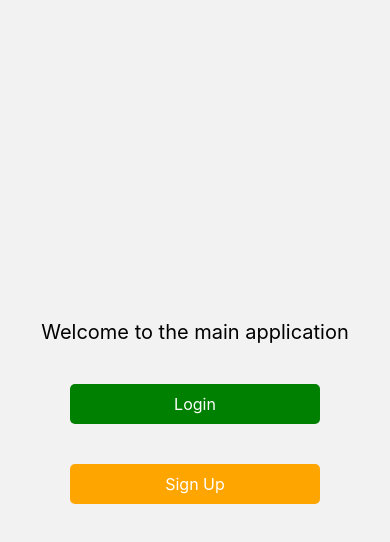
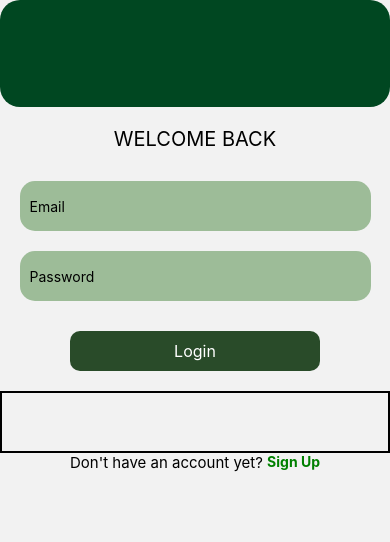
Before and after one commit to GiftSibiya/expoLocal, a React Native app: screen /Login in a window 390 px wide. Shown: the top 542 px of the page. Built offline with nearby package versions, Linux system fonts and the light colour scheme.

Commit message:
login Screen

```diff
--- a/src/screens/auth/Login.jsx
+++ b/src/screens/auth/Login.jsx
@@ -1,6 +1,12 @@
 /// IDEPENDENCY IMPORTS ///
 import React from "react";
-import { View, Text, TouchableOpacity, StyleSheet } from "react-native";
+import {
+  View,
+  Text,
+  TouchableOpacity,
+  StyleSheet,
+  TextInput,
+} from "react-native";
 ///--///
 
 /// FUCTIONS ///
@@ -17,13 +23,33 @@ const Login = ({ navigation }) => {
 
   return (
     <View style={styles.container}>
-      <Text style={styles.heading}>Welcome to the main application</Text>
-      <TouchableOpacity style={styles.loginBtn} onPress={handleLogin}>
-        <Text style={styles.btnText}>Login</Text>
-      </TouchableOpacity>
-      <TouchableOpacity style={styles.signUpBtn} onPress={handleSignUp}>
-        <Text style={styles.btnText}>Sign Up</Text>
-      </TouchableOpacity>
+      <View style={styles.loginHeader}></View>
+      <Text style={styles.heading}>WELCOME BACK</Text>
+
+      {/* INPUT CONTAINER */}
+      <View style={styles.InputContainer}>
+        <TextInput placeholder="Email" style={styles.emailInput}></TextInput>
+        <TextInput
+          placeholder="Password"
+          style={styles.passwordInput}
+        ></TextInput>
+        <TouchableOpacity style={styles.loginBtn} onPress={handleLogin}>
+          <Text style={styles.btnText}>Login</Text>
+        </TouchableOpacity>
+      </View>
+
+      {/* -- */}
+
+      {/* LOGIN ICONS */}
+      <View style={styles.loginIcons}></View>
+      {/* -- */}
+
+      <View style={styles.signUpCon}>
+        <Text style={styles.noAccount}>Don't have an account yet? </Text>
+        <TouchableOpacity onPress={handleSignUp}>
+          <Text style={styles.signUp}>Sign Up</Text>
+        </TouchableOpacity>
+      </View>
     </View>
   );
 };
@@ -31,33 +57,84 @@ const Login = ({ navigation }) => {
 export default Login;
 
 const styles = StyleSheet.create({
-  container: {
-    flex: 1,
-    justifyContent: "center",
-    alignItems: "center",
+  container: {},
+
+  loginHeader: {
+    backgroundColor: "#004721",
+    width: "100%",
+    height: "35%",
+    borderRadius: 20,
   },
+
   heading: {
     textAlign: "center",
     fontSize: 20,
-    marginBottom: 20,
+    marginVertical: 20,
   },
+
+  /// INPUT STYLES ///
+
+  InputContainer: {
+    display: "flex",
+    flexDirection: "column",
+    alignItems: "center",
+  },
+
+  emailInput: {
+    margin: 10,
+    height: 50,
+    width: "90%",
+    borderRadius: 15,
+    padding: 10,
+    backgroundColor: "#9DBC98",
+  },
+
+  passwordInput: {
+    margin: 10,
+    height: 50,
+    width: "90%",
+    borderRadius: 15,
+    padding: 10,
+    backgroundColor: "#9DBC98",
+  },
+
   loginBtn: {
     marginVertical: 20,
-    backgroundColor: "green",
+    backgroundColor: "#294B29",
     padding: 10,
     width: 250,
-    borderRadius: 5,
+    borderRadius: 10,
   },
-  signUpBtn: {
-    marginVertical: 20,
-    backgroundColor: "orange",
-    padding: 10,
-    width: 250,
-    borderRadius: 5,
+
+  ///--///
+
+  /// SIGN UP SECTION ///
+
+  signUpCon: {
+    display: "flex",
+    flexDirection: "row",
+    justifyContent: "center",
   },
+
+  loginIcons: {
+    borderWidth: 2,
+    height: "20%",
+  },
+
+  noAccount: {
+    fontSize: 15,
+  },
+
   btnText: {
     color: "white",
     fontSize: 16,
     textAlign: "center",
   },
+
+  signUp: {
+    color: "green",
+    fontWeight: "bold",
+  },
+
+  ///--///
 });
```
